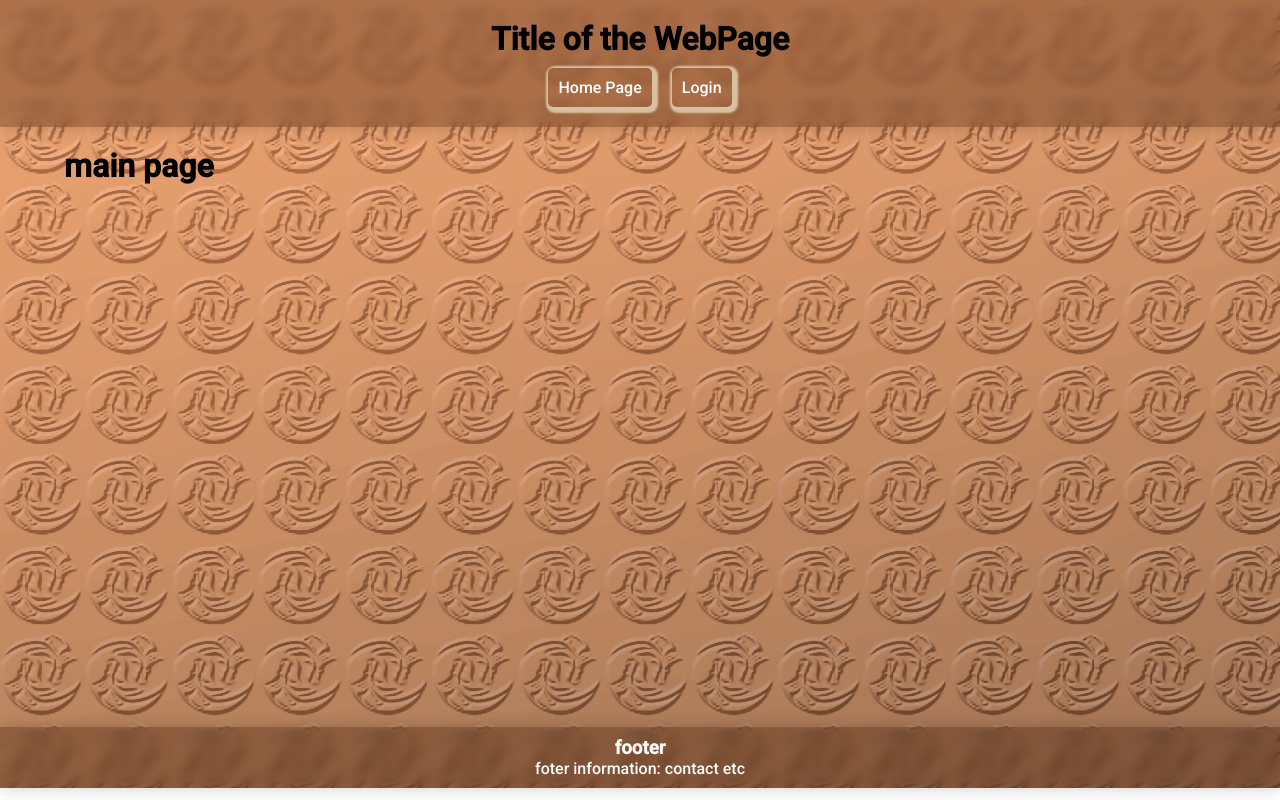
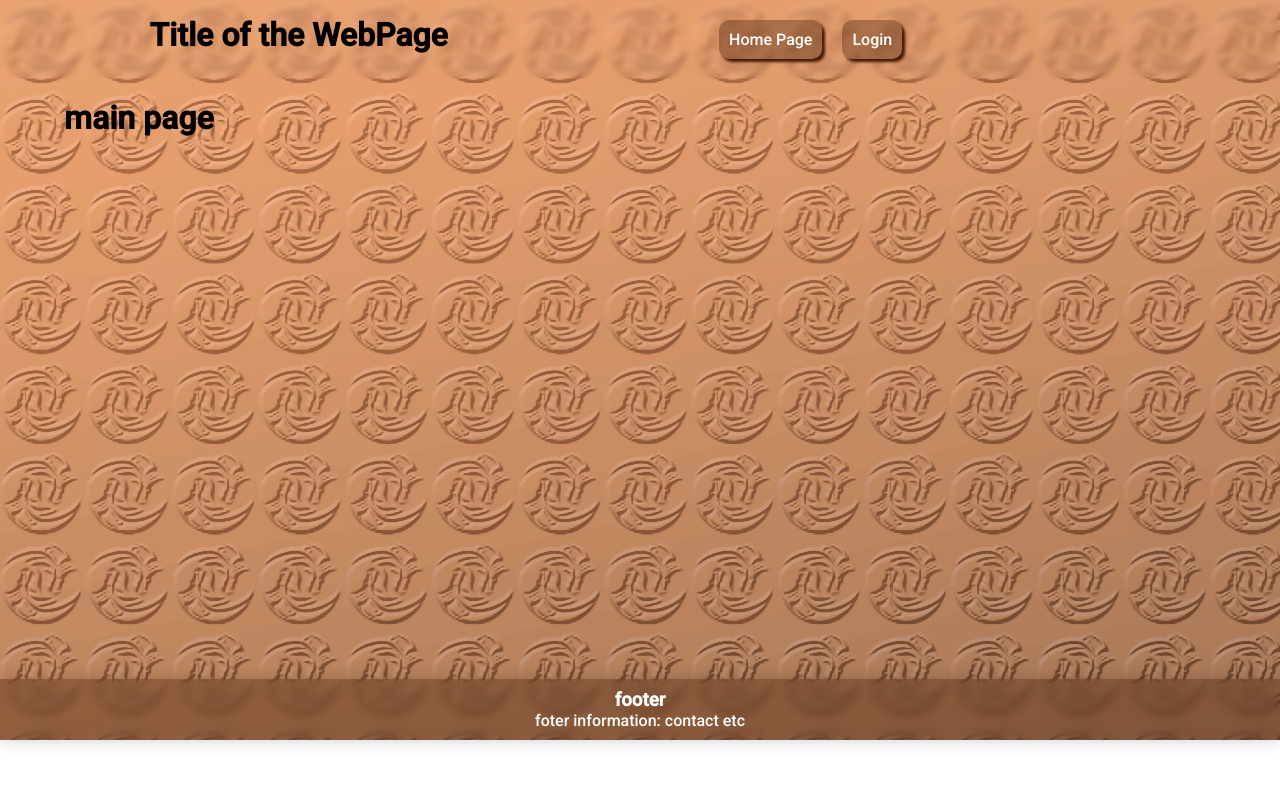
Before and after one commit to Witek120782/questionnaire_web, a Vue app: page /home in a window 1280 px wide. Built offline with nearby package versions, Linux system fonts and the light colour scheme.

Commit message:
TheHeader background and buttons modified

```diff
--- a/src/components/baseComponents/BaseButton.vue
+++ b/src/components/baseComponents/BaseButton.vue
@@ -37,7 +37,7 @@
 			// border: 2px solid black;
 			border-radius: 5px;
 			text-align: center;
-			box-shadow: 2px 2px 2px 4px $colour02;
+			// box-shadow: 2px 2px 2px 3px $colour02;
 			text-decoration: none;
 		}
 
--- a/src/components/baseComponents/TheHeader.vue
+++ b/src/components/baseComponents/TheHeader.vue
@@ -1,10 +1,12 @@
 <template>
 	<div class="header-wrapper">
 		<h1>Title of the WebPage</h1>
-		<base-button class="header-button" toLink="/home" mode="link">Home Page</base-button>
-		<base-button class="header-button" v-if="ifLogged" toLink="/questionnaire" mode="link">Questionnaires</base-button>
-		<base-button class="header-button" v-if="!ifLogged" toLink="/auth" mode="link">Login</base-button>
-		<base-button class="header-button" v-else @click="logout" toLink="/home" mode="link">Logout</base-button>
+		<section>
+			<base-button class="header-button" toLink="/home" mode="link">Home Page</base-button>
+			<base-button class="header-button" v-if="ifLogged" toLink="/questionnaire" mode="link">Questionnaires</base-button>
+			<base-button class="header-button" v-if="!ifLogged" toLink="/auth" mode="link">Login</base-button>
+			<base-button class="header-button" v-else @click="logout" toLink="/home" mode="link">Logout</base-button>
+		</section>
 	</div>
 </template>
 
@@ -35,16 +37,28 @@
 @import '../../styles/variables.scss';
 	.header-wrapper{
 		width: 100;
-		min-height: 10vh;
+		min-height: 3vh;
 		margin:0;
-		padding: 20px 10% 20px 10%;
-		box-shadow: 0 0 1rem 0 rgba(0,0,0,.2);
-		background-color: rgba(64,24,1,.35);
-		backdrop-filter: blur(5px);
-
+		display: grid;
+		grid-template-columns: 1fr 2fr;
+		align-items: center;
+		padding: 10px 10% 20px 10%;
+		// box-shadow: 0 0 1rem 0 rgba(0,0,0,.2);
+		// background-color: rgba(64,24,1,.35);
+		// backdrop-filter: blur(5px);
+		backdrop-filter: blur(3px);
 		text-align: center;
 		h1 {
 			background-color: transparent;
 		}
+		section{
+			.header-button{
+				border-radius: 10px;
+				box-shadow: 3px 3px 3px  rgba(64,24,1,1);
+				background-color: rgba(64,24,1,.35);
+				backdrop-filter: blur(5px);
+			}
+		}
+
 	}
 </style>
```
